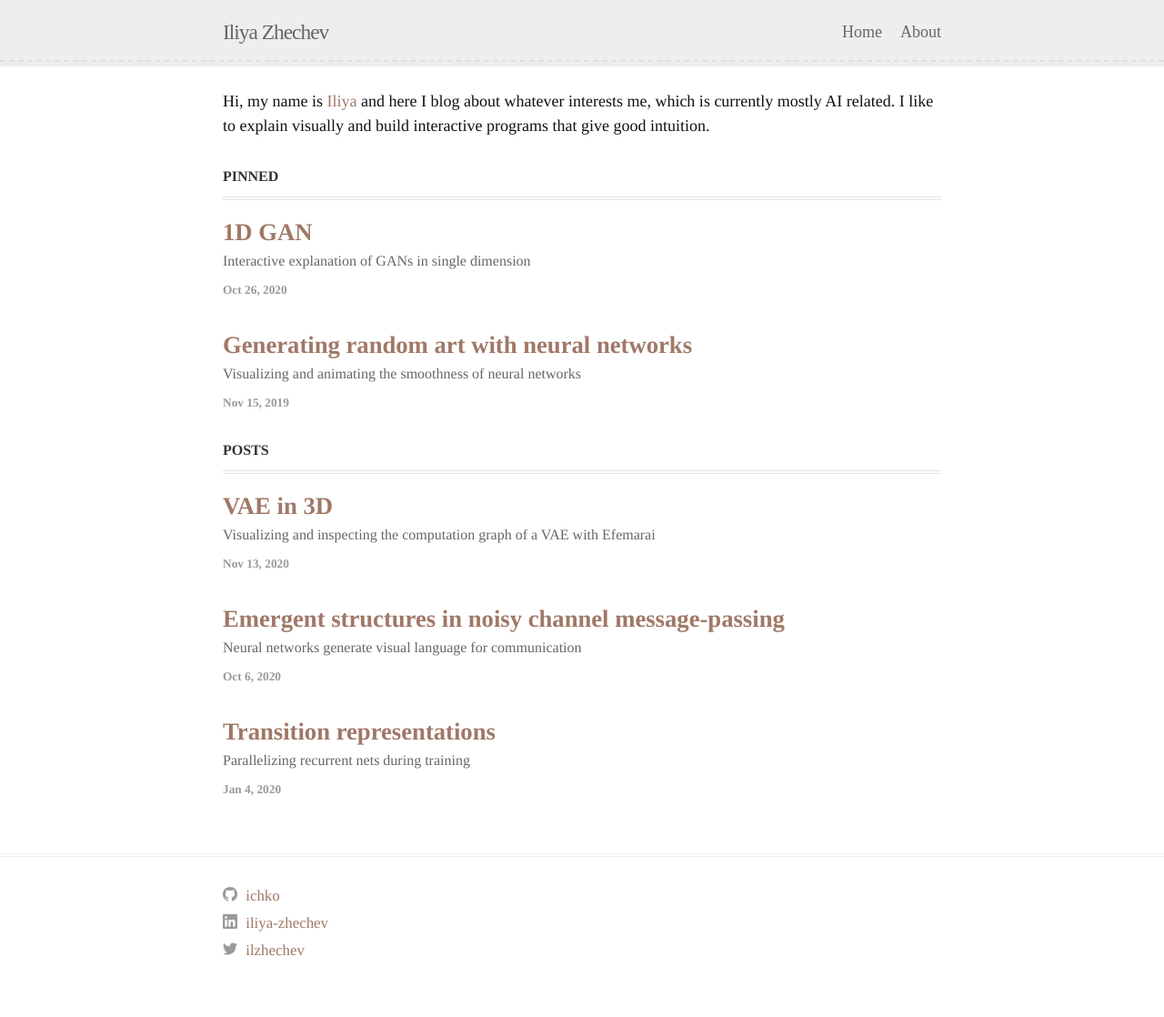
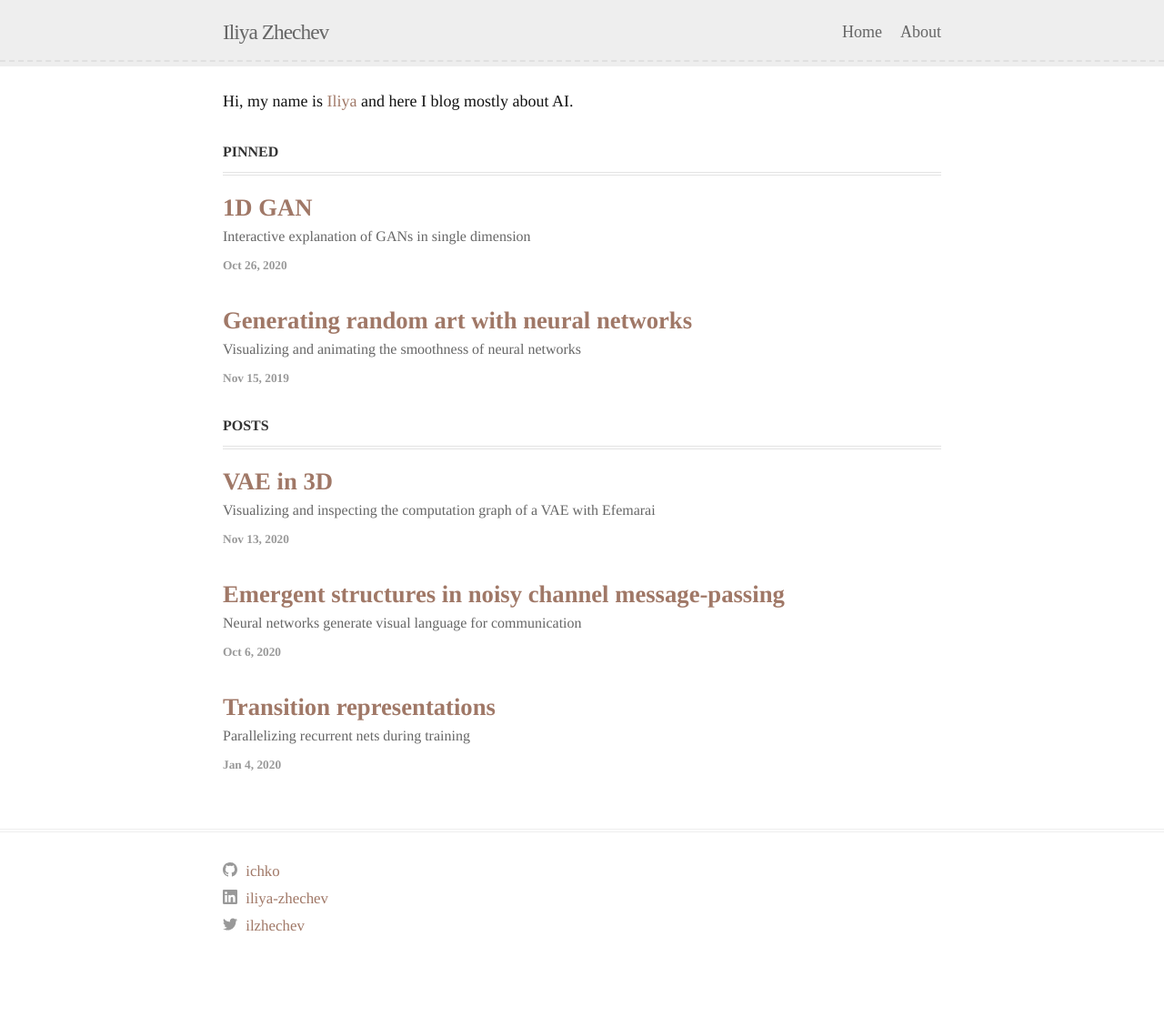
Before and after one commit to ichko/ichko.github.io, a Jekyll site: the page built from index.markdown, in a window 1280 px wide. Shown: the whole page at 91% size. Built offline with Jekyll 4.4.1, drawn with Linux system fonts in a browser that asks for light colours; some web fonts are replaced; after the commit the page ends 1091 px from its top, so only the background shows below that.

Commit message:
Update description

```diff
--- a/_layouts/home.html
+++ b/_layouts/home.html
@@ -7,9 +7,7 @@ layout: default
   {%- endif -%}
 
   <p>
-    Hi, my name is <a href="/about">Iliya</a> and here I blog about whatever interests me, which is currently mostly AI related.
-    I like to explain visually and build interactive programs
-    that give good intuition.
+    Hi, my name is <a href="/about">Iliya</a> and here I blog mostly about AI.
   </p>
 
   {% assign pinned = site.posts | where: "pinned", "true" %}
--- a/about.markdown
+++ b/about.markdown
@@ -30,11 +30,6 @@ and I am currently teaching a course on [Functional Programming](https://github.
 
 ---
 
-<script
-  data-main="/assets/one-d-gan/scripts/index.js"
-  src="https://requirejs.org/docs/release/2.3.6/minified/require.js">
-</script>
-
 <p>
   <object
     class="center-image"
```
